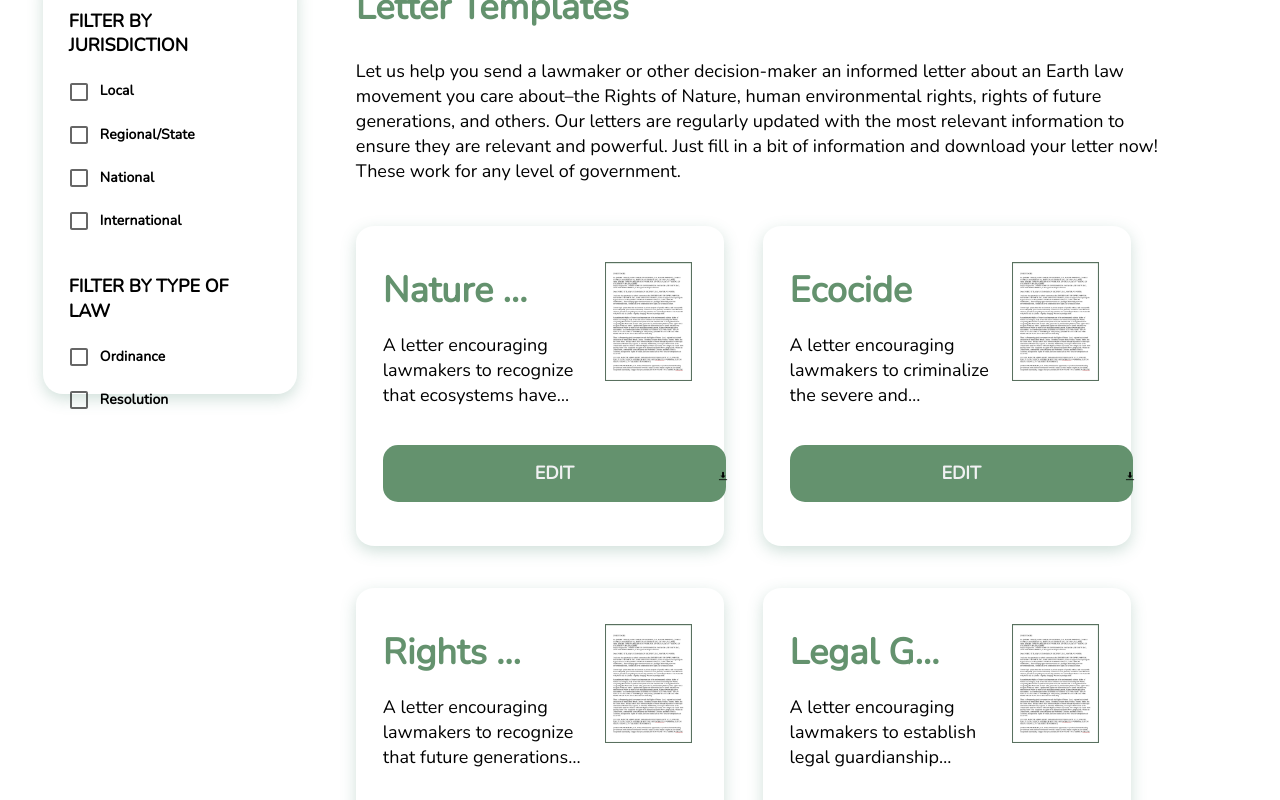
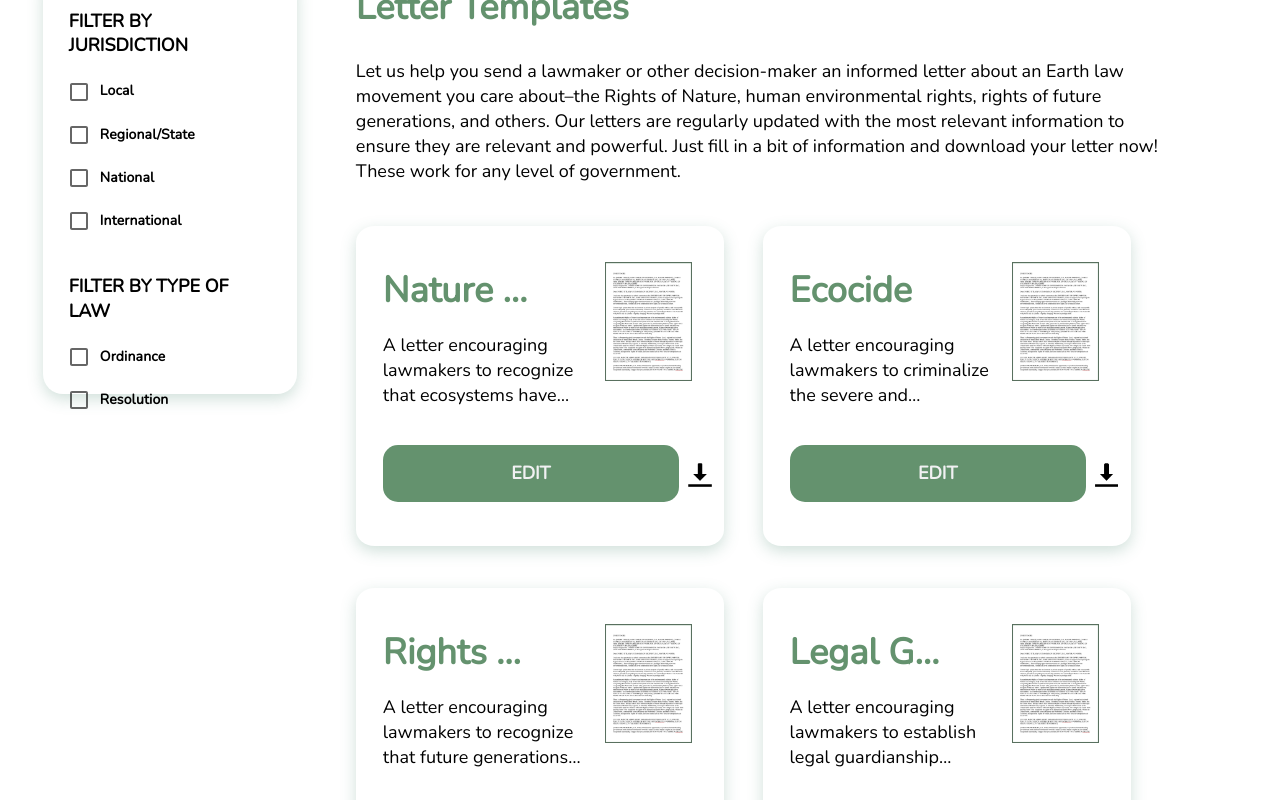
Before and after one commit to cornellh4i/earth-law-center, a React (Create React App) app in the folder client/: page /letters in a window 1280 px wide. Shown: the part 567-1367 px from the top of the page. Built offline with nearby package versions, Linux system fonts and the light colour scheme.

Commit message:
fixing size of edit button

```diff
--- a/client/src/components/Button/Button.css
+++ b/client/src/components/Button/Button.css
@@ -88,7 +88,7 @@
 
 /* Edit button for TemplateCard */
 .card-edit-btn {
-  width: 343px;
+  width: 18.5rem;
   height: 57px;
   padding: 16px;
   background:
@@ -199,7 +199,7 @@
 /* Hovering buttons in TemplateCard */
 .card-download-btn:hover,
 .card-edit-btn:hover {
-  opacity: 70;
+  opacity: 70%;
   cursor: pointer;
 }
 
```
